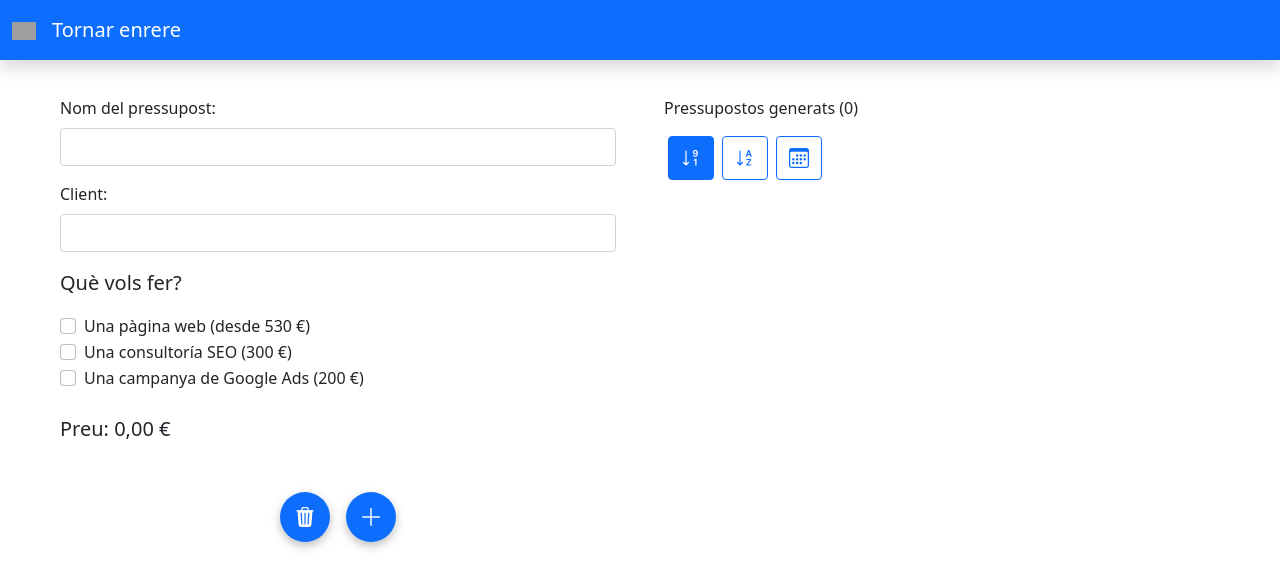
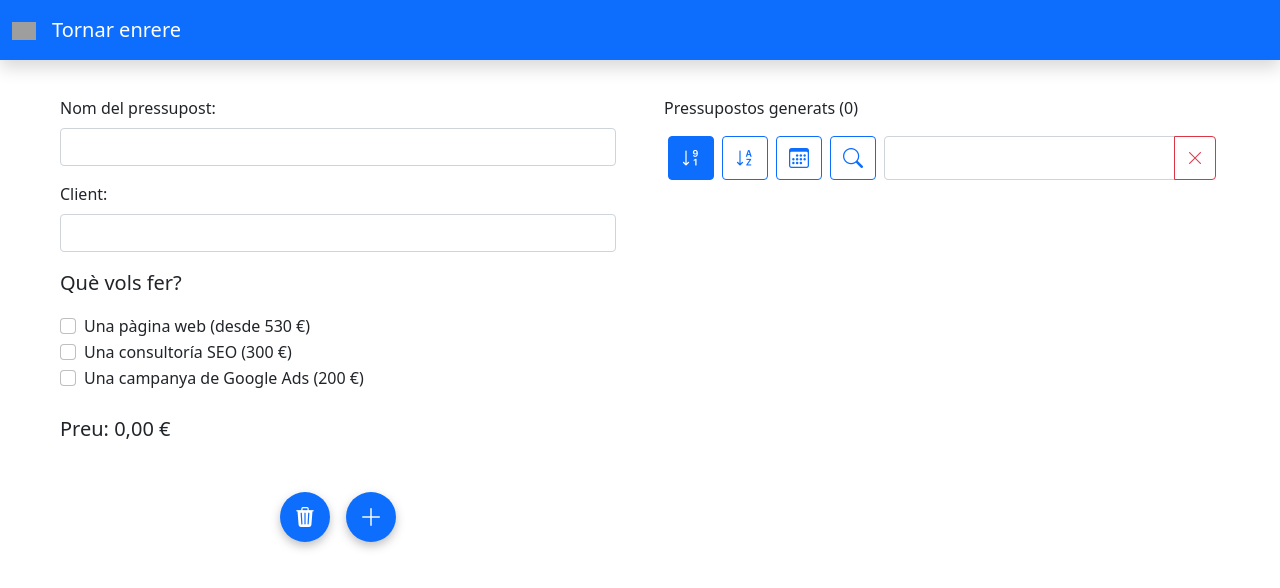
Before and after one commit to Ramndroid/SPRINT-7, an Angular app: page /calculadora in a window 1280 px wide. Shown: the top 588 px of the page. Built offline with nearby package versions, Linux system fonts and the light colour scheme; grey boxes are pictures that could not be loaded.

Commit message:
Exercici 8

```diff
--- a/src/app/components/home/home.component.html
+++ b/src/app/components/home/home.component.html
@@ -6,7 +6,7 @@
 </nav>
 
 <div class="container-fluid">
-    <div class="d-flex flex-sm-column flex-md-row gap-5 px-5 pt-5">
+    <div class="d-flex flex-column flex-sm-column flex-md-row gap-5 px-5 pt-5">
         <div class="w-100 pt-5">
             <form>
                 <div class="mb-3">
--- a/src/app/components/pressupost-list/pressupost-list.component.html
+++ b/src/app/components/pressupost-list/pressupost-list.component.html
@@ -13,6 +13,15 @@
         (click)="setShowSorted(2)">
     <label class="btn btn-outline-primary" for="calendar-outlined"><i class="bi bi-calendar3 fs-5"></i></label>
 
+    <input #radiosearch type="radio" class="btn-check" name="options-outlined" id="search-outlined" autocomplete="off"
+        (click)="setShowSorted(3)" [checked]="isSearchSelected">
+    <label class="btn btn-outline-primary" for="search-outlined"><i class="bi bi-search fs-5"></i></label>
+
+    <div class="input-group">
+        <input type="text" class="form-control" id="inputSearchWord" [(ngModel)]="searchByName" (click)="clickSearch()">
+        <button class="btn btn-outline-danger" type="button" id="button-addon2" (click)="eraseSearchByName()"><i
+                class="bi bi-x-lg"></i></button>
+    </div>
 </div>
 <div class="overflow-div">
     <div class="list-group p-1">
--- a/src/app/components/pressupost-list/pressupost-list.component.ts
+++ b/src/app/components/pressupost-list/pressupost-list.component.ts
@@ -16,19 +16,32 @@ export class PressupostListComponent implements OnInit {
     "Campanya de Google Ads"
   ];
 
-  showSortedBy:ShowInstructions = ShowInstructions.id_reverse;
+  showSortedBy: ShowInstructions = ShowInstructions.id_reverse;
 
-  constructor( private serviceGetTotalBudget: GetTotalBudgetService ) { }
+  isSearchSelected = false;
+
+  searchByName: string = "";
+
+  constructor(private serviceGetTotalBudget: GetTotalBudgetService) { }
 
   ngOnInit(): void { }
 
-  getBudgets = (): Budget[] => this.serviceGetTotalBudget.getBudgets(this.showSortedBy);
+  getBudgets = (): Budget[] => this.serviceGetTotalBudget.getBudgets(this.showSortedBy, this.searchByName);
 
   getBudgetsSize = (): number => this.serviceGetTotalBudget.getBudgetsSize();
 
   deleteBudget = (id: number): void => this.serviceGetTotalBudget.deleteBudget(id);
 
-  setShowSorted = (instruction: ShowInstructions):ShowInstructions => this.showSortedBy = instruction;
+  setShowSorted = (instruction: ShowInstructions): ShowInstructions => {
+    this.isSearchSelected = false;
+    return this.showSortedBy = instruction
+  };
 
+  eraseSearchByName = (): void => { this.searchByName = ""; }
+
+  clickSearch(): void {
+    this.setShowSorted(3);
+    this.isSearchSelected = true;
+  }
 
 }
--- a/src/app/services/budgets-tools.ts
+++ b/src/app/services/budgets-tools.ts
@@ -18,3 +18,8 @@ export function sortByDate(budgets: Budget[]): Budget[] {
     const result = budgets.sort((a, b) => a.date.getTime() - b.date.getTime());
     return result;
 }
+
+export function searchByName(budgets: Budget[], search: string): Budget[] {
+    const result = budgets.filter(budget => budget.budgetName.toLocaleLowerCase().includes(search.toLocaleLowerCase()));
+    return result;
+}
--- a/src/app/services/get-total-budget.service.ts
+++ b/src/app/services/get-total-budget.service.ts
@@ -1,7 +1,7 @@
 import { Budget } from './../models/budget';
 import { Injectable } from '@angular/core';
 import { Products } from '../models/products';
-import { getValueInEuros, reverseArray, sortByAlphabet, sortByDate } from './budgets-tools';
+import { getValueInEuros, reverseArray, sortByAlphabet, sortByDate, searchByName } from './budgets-tools';
 import { ShowInstructions } from '../models/show-instructions-enum';
 
 @Injectable({
@@ -90,12 +90,12 @@ export class GetTotalBudgetService {
     return true;
   }
 
-  deleteBudget(id: number) {
+  deleteBudget(id: number): void {
     const indexToDelete = this.budgets.findIndex(budget => budget.id == id);
     this.budgets.splice(indexToDelete, 1);
   }
 
-  getBudgets(instruction: ShowInstructions = ShowInstructions.id_reverse): Budget[] {
+  getBudgets(instruction: ShowInstructions = ShowInstructions.id_reverse, search: string = ""): Budget[] {
 
     const result: Budget[] = [...this.budgets];
 
@@ -103,9 +103,8 @@ export class GetTotalBudgetService {
       case ShowInstructions.id_reverse: return reverseArray(result);
       case ShowInstructions.alphabet: return sortByAlphabet(result);
       case ShowInstructions.date: return sortByDate(result);
-      case ShowInstructions.search: break;
+      case ShowInstructions.search: return searchByName(result, search);
     }
-    return result;
   }
 
 }
--- a/src/index.html
+++ b/src/index.html
@@ -2,7 +2,7 @@
 <html lang="es">
 <head>
   <meta charset="utf-8">
-  <title>SPRINT 7 | Nivell 2 | Exercici 7</title>
+  <title>SPRINT 7 | Nivell 2 | Exercici 8</title>
   <base href="/">
   <meta name="viewport" content="width=device-width, initial-scale=1">
   <link rel="icon" type="image/x-icon" href="favicon.ico">
```
